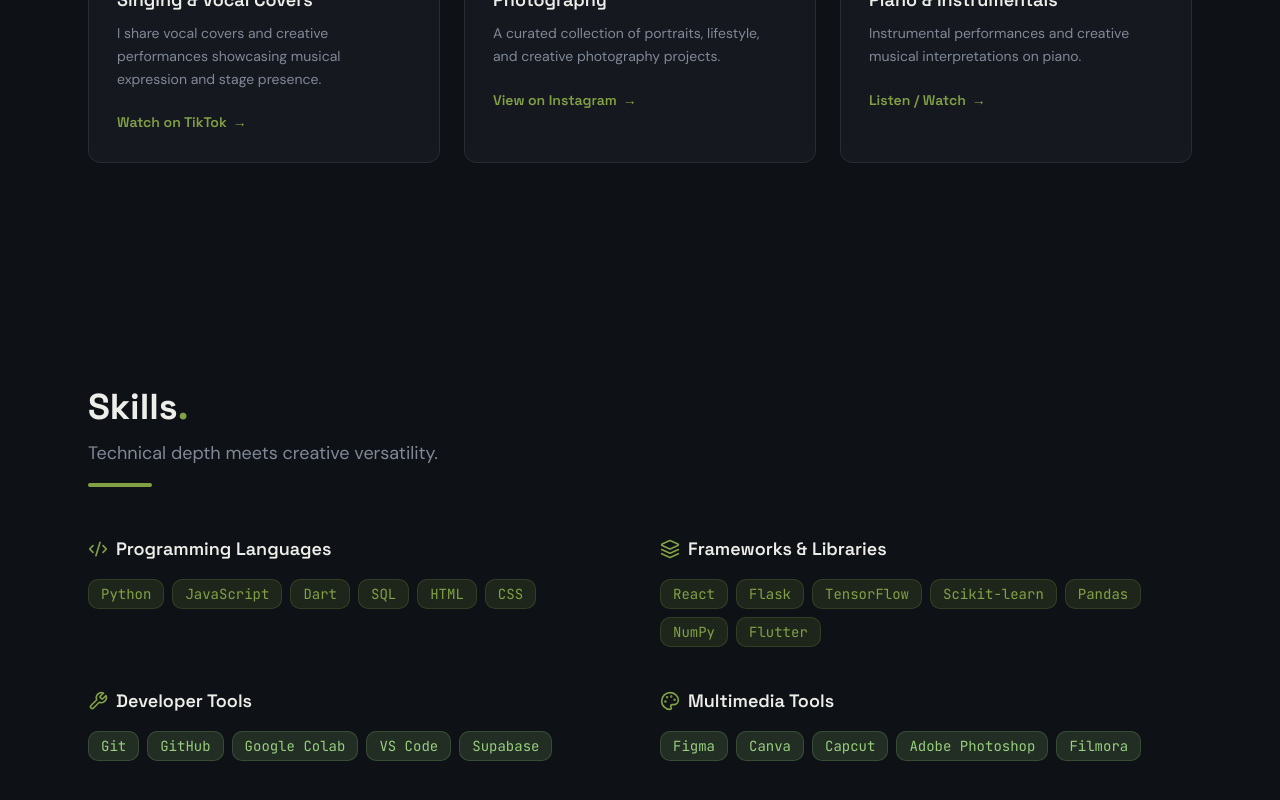
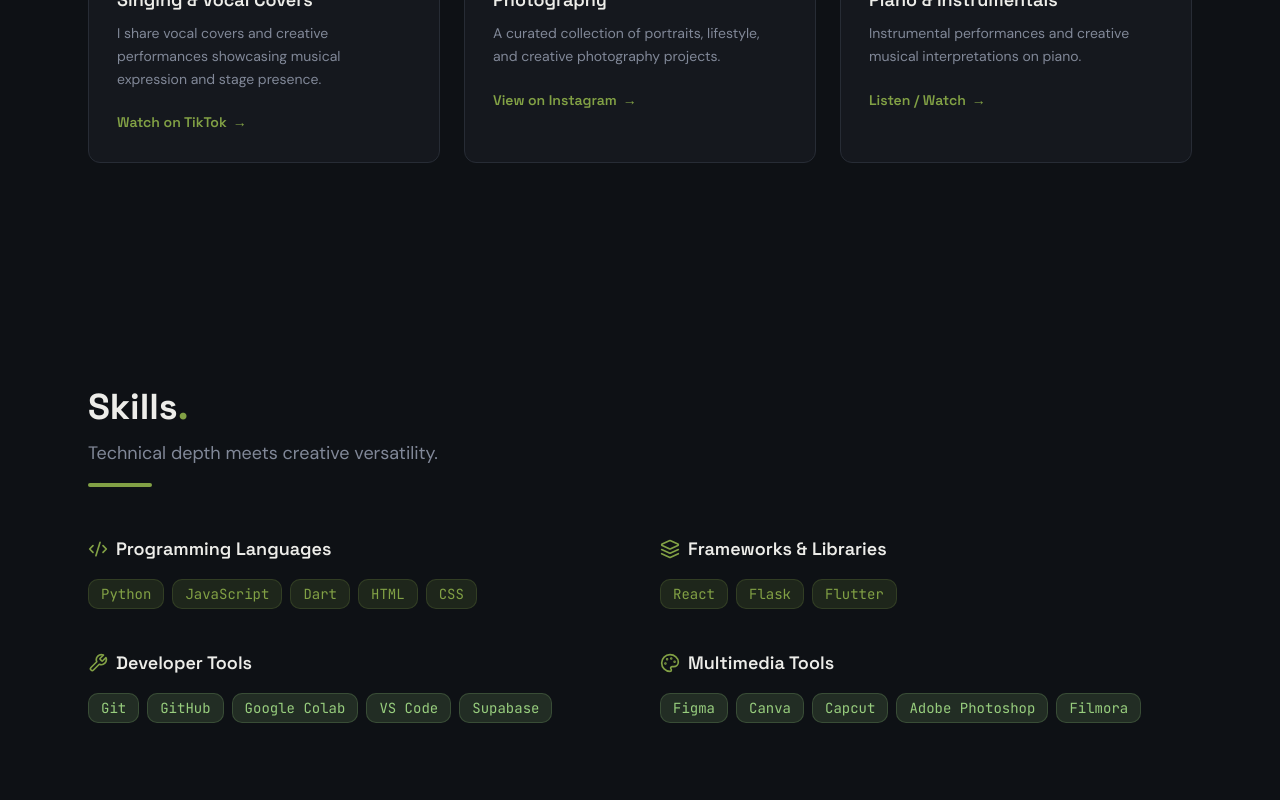
Before and after one commit to kurtieeee/kurtrussportfolio, a React (Vite) app: page / in a window 1280 px wide. Shown: the part 3045-3845 px from the top of the page. Built offline with nearby package versions, Linux system fonts and the light colour scheme.

Commit message:
edit skillz

```diff
--- a/src/components/SkillsSection.tsx
+++ b/src/components/SkillsSection.tsx
@@ -7,13 +7,13 @@ const categories = [
   {
     title: "Programming Languages",
     icon: Code2,
-    items: ["Python", "JavaScript", "Dart", "SQL", "HTML", "CSS"],
+    items: ["Python", "JavaScript", "Dart", "HTML", "CSS"],
     variant: "primary" as const,
   },
   {
     title: "Frameworks & Libraries",
     icon: Layers,
-    items: ["React", "Flask", "TensorFlow", "Scikit-learn", "Pandas", "NumPy", "Flutter"],
+    items: ["React", "Flask", "Flutter"],
     variant: "primary" as const,
   },
   {
```
